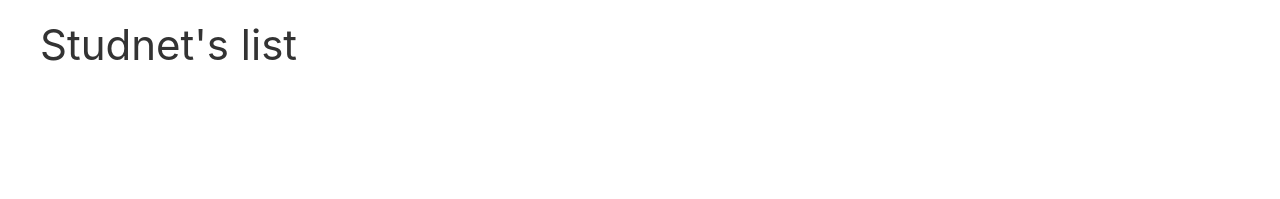
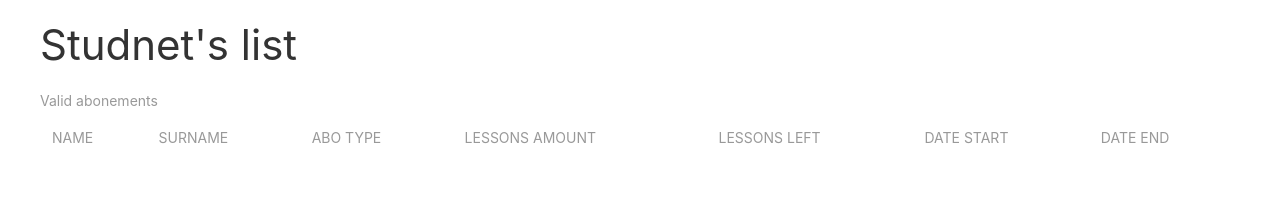
Before and after one commit to dav729/yogakriens_abo, a plain HTML site: page index.html in a window 1280 px wide. Drawn offline with Linux system fonts and the light colour scheme; no server answers.

Commit message:
added students table head

```diff
--- a/app.js
+++ b/app.js
@@ -6,6 +6,6 @@ fetch('http://yogakriens.ch/abo/students.json')
   	let str = "";
   	let div = document.querySelector('#studentsList');
   	studentsArr.forEach( (el,i) => {
-  		div.innerHTML = el.firstName;
+  		//div.innerHTML = el.firstName;
   	});
   });
--- a/index.html
+++ b/index.html
@@ -14,6 +14,26 @@
     	<div class="uk-container">
     		<h1 class="uk-margin-top">Studnet's list</h1>
     		<div id="studentsList">
+    			<table class="uk-table">
+			    <caption>Valid abonements</caption>
+			    <thead>
+			        <tr>
+			            <th>Name</th>
+			            <th>Surname</th>
+			            <th>Abo type</th>
+			            <th>Lessons amount</th>
+			            <th>Lessons left</th>
+			            <th>Date start</th>
+			            <th>Date end</th>
+
+			        </tr>
+			    </thead>
+			    <tbody>
+			        <tr>
+			            <td></td>
+			        </tr>
+			    </tbody>
+			</table>
     		</div>
     	</div>
     </body>
```
